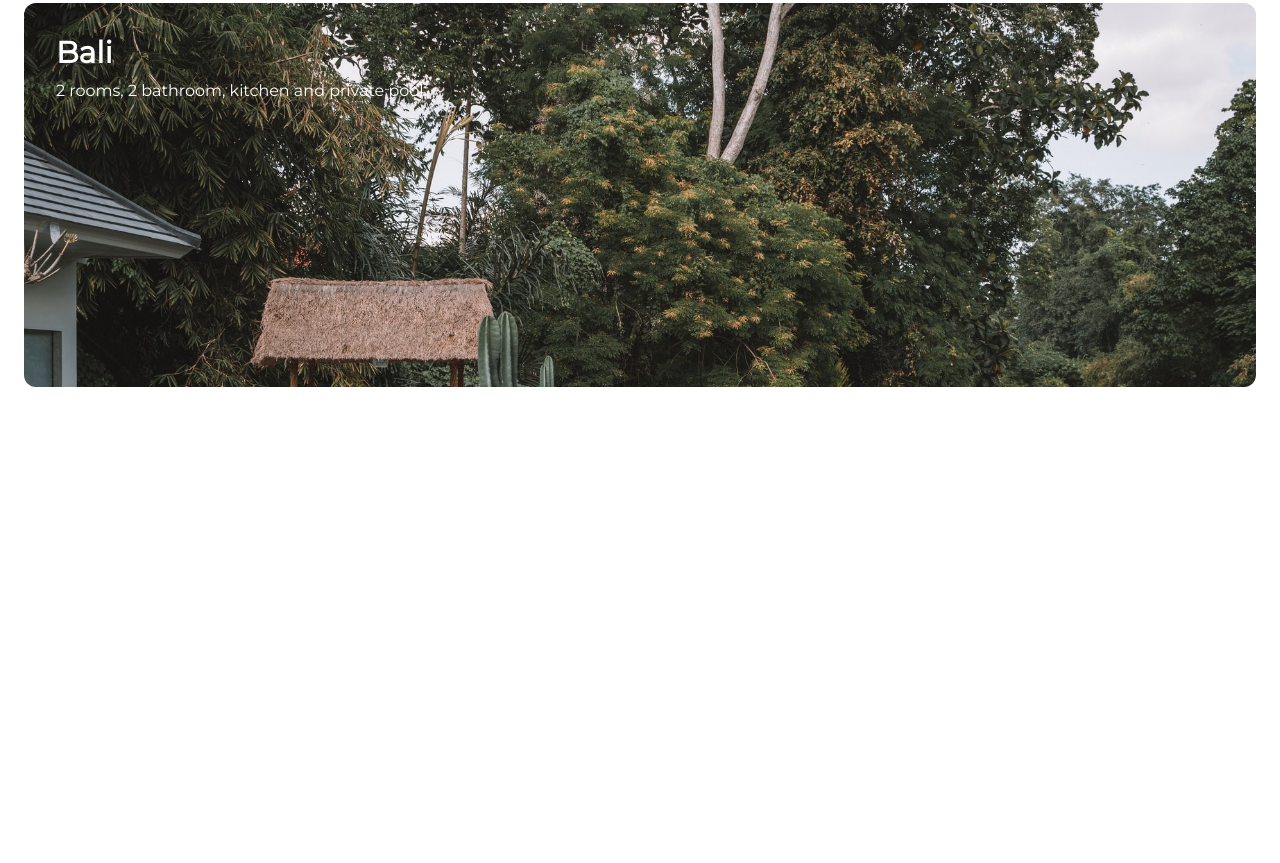
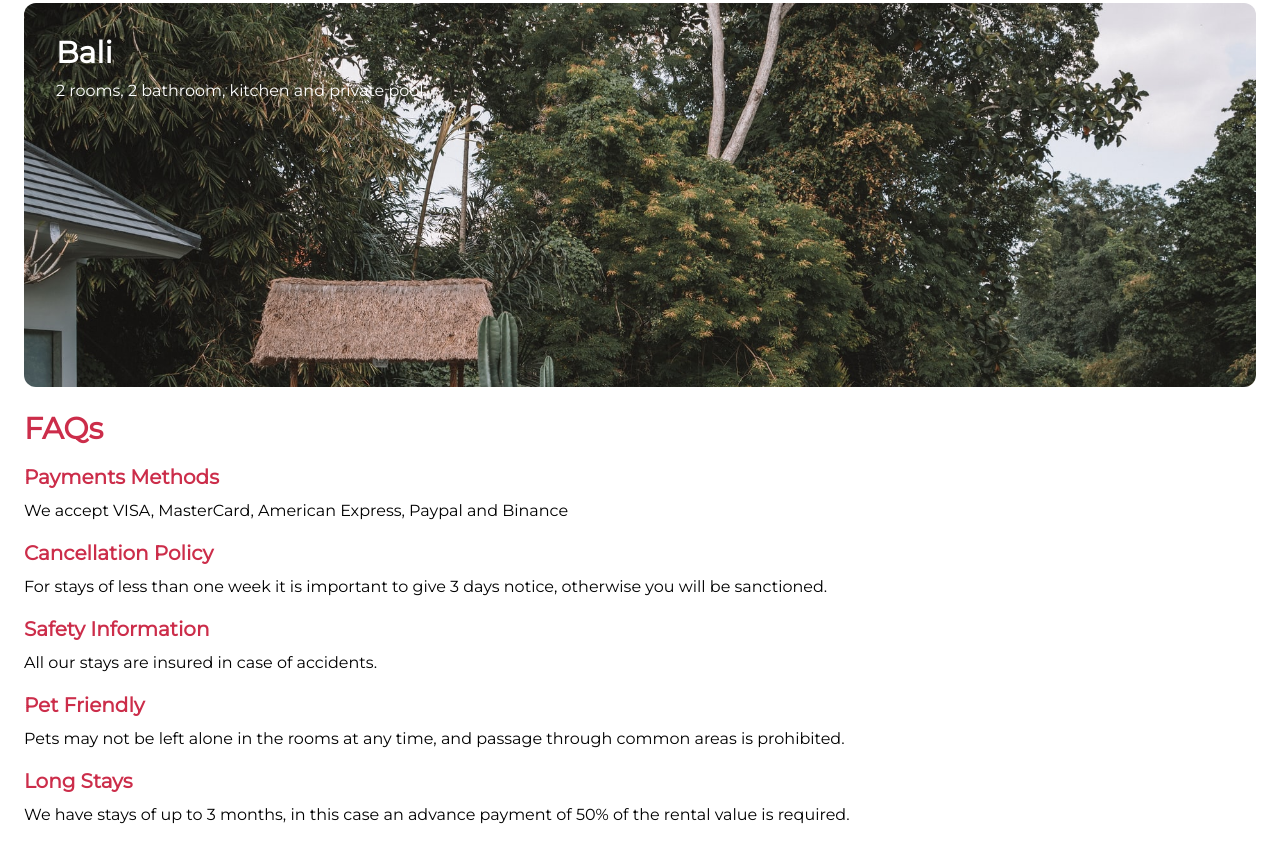
Before and after one commit to nevetsagetro/BedAndBreakfast, a website: page public/index.html in a window 1280 px wide. Shown: the part 2009-2872 px from the top of the page. Before the commit the page ends 2396 px from the top, so only its background shows below. Drawn offline with Linux system fonts and the light colour scheme.

Commit message:
C20 - Seccion de FAQS

```diff
--- a/public/index.html
+++ b/public/index.html
@@ -121,7 +121,7 @@
           </div>
         </div>
       </div>
-      <div class="px-6 h-full w-full" id="trendingStays">
+      <div class="px-6 h-auto w-full" id="trendingStays">
         <p class="text-3xl text-primary font-semibold pb-6 pt-2 mt-6">
           Trending Stays
         </p>
@@ -154,7 +154,46 @@
           </div>
         </div>
       </div>
-      <div id="faqs"></div>
+      <div class="w-full h-full" id="faqs">
+        <div class="w-full h-full px-6 flex flex-col space-y-4">
+          <p class="text-3xl text-primary font-semibold mt-6">FAQs</p>
+          <div>
+            <p class="text-xl font-semibold text-primary">Payments Methods</p>
+            <p class="font-medium pt-2">
+              We accept VISA, MasterCard, American Express, Paypal and Binance
+            </p>
+          </div>
+          <div>
+            <p class="text-xl font-semibold text-primary">
+              Cancellation Policy
+            </p>
+            <p class="font-medium pt-2">
+              For stays of less than one week it is important to give 3 days
+              notice, otherwise you will be sanctioned.
+            </p>
+          </div>
+          <div>
+            <p class="text-xl font-semibold text-primary">Safety Information</p>
+            <p class="font-medium pt-2">
+              All our stays are insured in case of accidents.
+            </p>
+          </div>
+          <div>
+            <p class="text-xl font-semibold text-primary">Pet Friendly</p>
+            <p class="font-medium pt-2">
+              Pets may not be left alone in the rooms at any time, and passage
+              through common areas is prohibited.
+            </p>
+          </div>
+          <div>
+            <p class="text-xl font-semibold text-primary">Long Stays</p>
+            <p class="font-medium pt-2">
+              We have stays of up to 3 months, in this case an advance payment
+              of 50% of the rental value is required.
+            </p>
+          </div>
+        </div>
+      </div>
     </section>
     <footer></footer>
   </body>
```
Also changed, not shown: public/css/tailwind.css.
